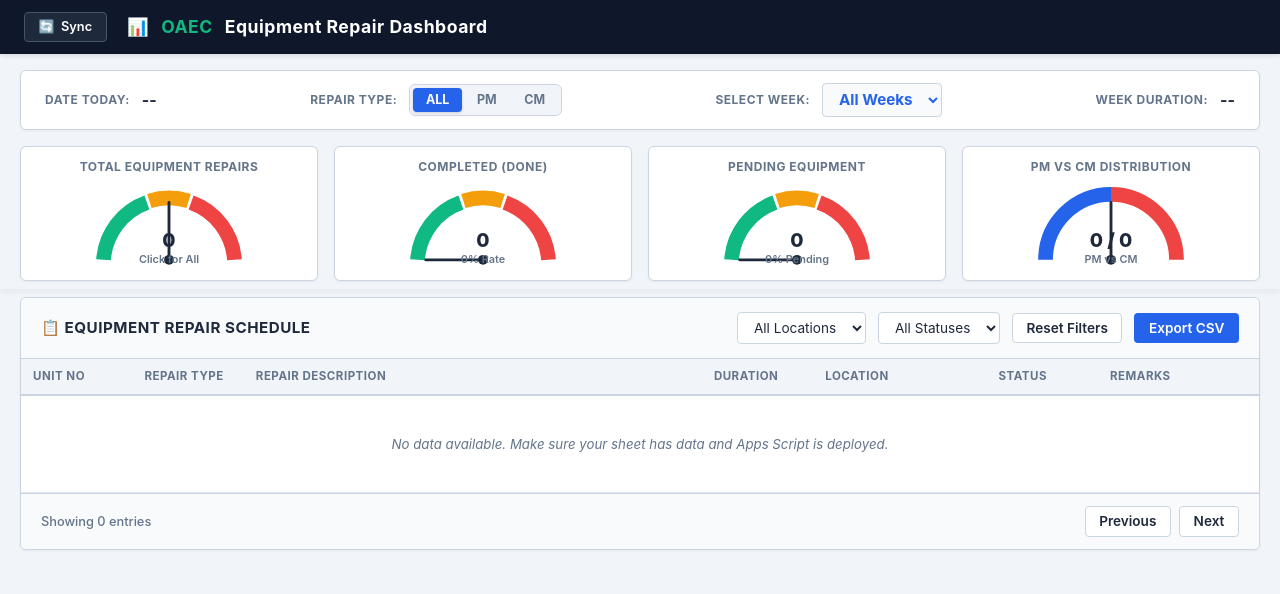
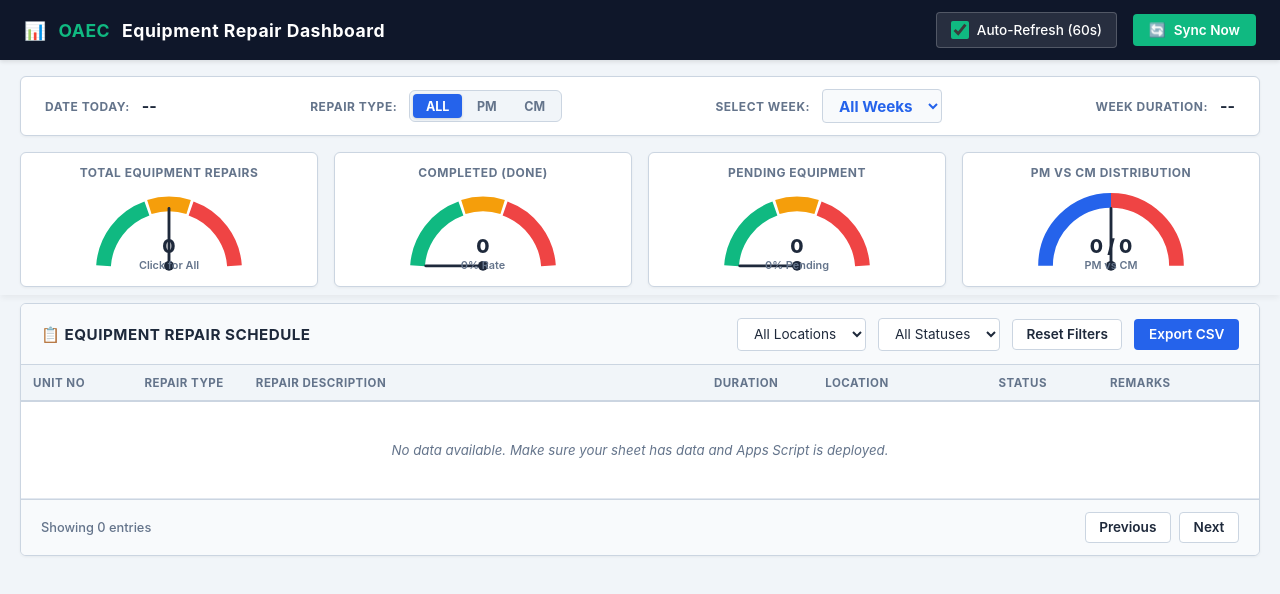
Before and after one commit to TSGP-Dashboard/OAEC_WEEKLY_MAINTENANCE_MONITORING, a plain HTML site: page index.html in a window 1280 px wide. Drawn offline with Linux system fonts and the light colour scheme; no server answers.

Commit message:
Update index.html

```diff
--- a/index.html
+++ b/index.html
@@ -3,7 +3,7 @@
 <head>
     <meta charset="UTF-8">
     <meta name="viewport" content="width=device-width, initial-scale=1.0">
-    <title>OAEC MAINTENANCE REPAIR</title>
+    <title>OAEC MAINTENANCE DASHBOARD</title>
     <style>
         :root {
             --bg-main: #f1f5f9;
@@ -76,38 +76,70 @@
             color: var(--accent-green);
         }
 
-        /* Sync Button Styling */
+        .navbar-right {
+            display: flex;
+            align-items: center;
+            gap: 1rem;
+        }
+
+        .auto-refresh-container {
+            display: flex;
+            align-items: center;
+            gap: 0.5rem;
+            background: rgba(255, 255, 255, 0.1);
+            padding: 0.5rem 0.85rem;
+            border-radius: 4px;
+            border: 1px solid rgba(255, 255, 255, 0.2);
+        }
+
+        #auto-refresh-toggle {
+            width: 18px;
+            height: 18px;
+            cursor: pointer;
+            accent-color: var(--accent-green);
+        }
+
+        .auto-refresh-label {
+            font-size: 0.85rem;
+            font-weight: 500;
+            color: #ffffff;
+            cursor: pointer;
+            white-space: nowrap;
+            user-select: none;
+        }
         .btn-sync {
-            background: #1e293b;
+            background: var(--accent-green);
             color: #ffffff;
-            border: 1px solid #475569;
-            padding: 0.4rem 0.85rem;
+            border: none;
+            padding: 0.5rem 1rem;
             border-radius: 4px;
-            font-size: 0.8rem;
+            font-size: 0.85rem;
             font-weight: 600;
             cursor: pointer;
             display: flex;
             align-items: center;
-            gap: 0.4rem;
+            gap: 0.5rem;
             transition: all 0.2s ease;
+            white-space: nowrap;
         }
 
         .btn-sync:hover {
-            background: #334155;
-            border-color: #64748b;
+            background: #059669;
+            box-shadow: 0 2px 8px rgba(16, 185, 129, 0.3);
+            transform: translateY(-1px);
         }
 
-        .btn-sync .sync-icon {
-            display: inline-block;
-            transition: transform 0.6s ease;
+        .btn-sync:active {
+            transform: translateY(0);
         }
 
         .btn-sync.spinning .sync-icon {
-            animation: spin 1s linear infinite;
+            animation: spin 0.8s linear infinite;
         }
 
         @keyframes spin {
-            100% { transform: rotate(360deg); }
+            from { transform: rotate(0deg); }
+            to { transform: rotate(360deg); }
         }
 
         /* Dashboard Top Section Layout */
@@ -661,12 +693,25 @@
         <!-- Navigation Bar -->
         <nav class="navbar">
             <div class="navbar-left">
-                <button class="btn-sync" id="top-sync-btn" onclick="syncData()">
-                    <span class="sync-icon">🔄</span> Sync
-                </button>
                 <div class="navbar-brand">
                     📊 <span>OAEC</span> Equipment Repair Dashboard
                 </div>
+            </div>
+            <div class="navbar-right">
+                <div class="auto-refresh-container">
+                    <input
+                        type="checkbox"
+                        id="auto-refresh-toggle"
+                        onchange="toggleAutoRefresh(this.checked)"
+                        checked
+                    >
+                    <label for="auto-refresh-toggle" class="auto-refresh-label">
+                        Auto-Refresh (60s)
+                    </label>
+                </div>
+                <button class="btn-sync" id="top-sync-btn" onclick="syncData()">
+                    <span class="sync-icon">🔄</span> Sync Now
+                </button>
             </div>
         </nav>
 
@@ -969,6 +1014,48 @@
                 });
             } catch (error) {
                 console.error('Failed to update DB:', error);
+            }
+        }
+
+        // Auto-refresh variables
+        let autoRefreshInterval = null;
+        const AUTO_REFRESH_INTERVAL = 60 * 1000; // 60 seconds (1 minute) - for testing
+        // Change to: const AUTO_REFRESH_INTERVAL = 60 * 60 * 1000; // 1 hour for production
+
+        function toggleAutoRefresh(enabled) {
+            if (enabled) {
+                console.log('Auto-refresh enabled - will sync every 60 seconds');
+                // Start interval for auto-syncing
+                if (autoRefreshInterval) clearInterval(autoRefreshInterval);
+                autoRefreshInterval = setInterval(() => {
+                    console.log('Auto-refresh: syncing data...');
+                    syncData();
+                }, AUTO_REFRESH_INTERVAL);
+            } else {
+                console.log('Auto-refresh disabled');
+                stopAutoRefresh();
+            }
+        }
+
+        function startAutoRefresh() {
+            if (autoRefreshInterval) clearInterval(autoRefreshInterval);
+
+            console.log('Auto-refresh started - will sync every 60 seconds');
+            // Initial sync
+            syncData();
+
+            // Set interval for subsequent syncs
+            autoRefreshInterval = setInterval(() => {
+                console.log('Auto-refresh: syncing data...');
+                syncData();
+            }, AUTO_REFRESH_INTERVAL);
+        }
+
+        function stopAutoRefresh() {
+            if (autoRefreshInterval) {
+                clearInterval(autoRefreshInterval);
+                autoRefreshInterval = null;
+                console.log('Auto-refresh stopped');
             }
         }
 
@@ -1370,7 +1457,19 @@
         }
 
         async function init() {
+            // Always do initial sync first
             await syncData();
+
+            // Then set up auto-refresh if enabled
+            const autoRefreshCheckbox = document.getElementById('auto-refresh-toggle');
+            if (autoRefreshCheckbox && autoRefreshCheckbox.checked) {
+                // Start the interval for subsequent syncs (not the first one)
+                autoRefreshInterval = setInterval(() => {
+                    console.log('Auto-refresh: syncing data...');
+                    syncData();
+                }, AUTO_REFRESH_INTERVAL);
+            }
+
             if (parsedDataList.length > 0) {
                 autoSelectCurrentWeek();
                 updateTopHeaderInfo();
```
